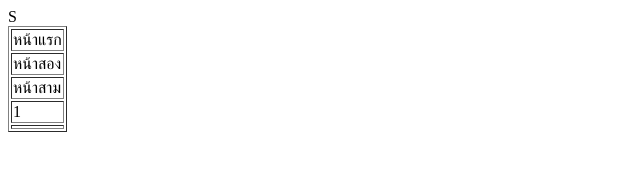
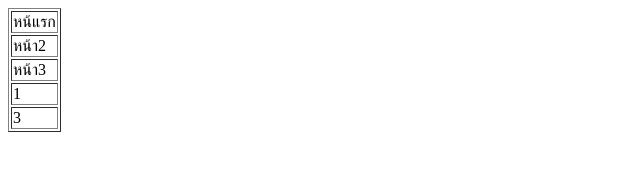
Before and after one commit to ssbow21/testgit, a plain HTML site: page index.html in a window 1280 px wide. Shown: the whole page, without its empty margins (0-640 px from the left). Drawn offline with Linux system fonts and the light colour scheme.

Commit message:
mrnuthai 12

```diff
--- a/index.html
+++ b/index.html
@@ -6,21 +6,30 @@
 <body>
 	<table border="1">
 		<tr>
-			<td>หน้าแรก</td>
+			<td>
+				หน้แรก
+			</td>
 		</tr>
 		<tr>
-			<td>หน้าสอง</td>
+			<td>
+				หน้า2
+			</td>
 		</tr>
 		<tr>
-			<td>หน้าสาม</td>S
+			<td>
+				หน้า3
+			</td>
 		</tr>
 		<tr>
-			<td>1</td>
+			<td>
+				1
+			</td>
 		</tr>
 		<tr>
-			<td></td>
+			<td>
+				3
+			</td>
 		</tr>
 	</table>
-
 </body>
 </html>
```
